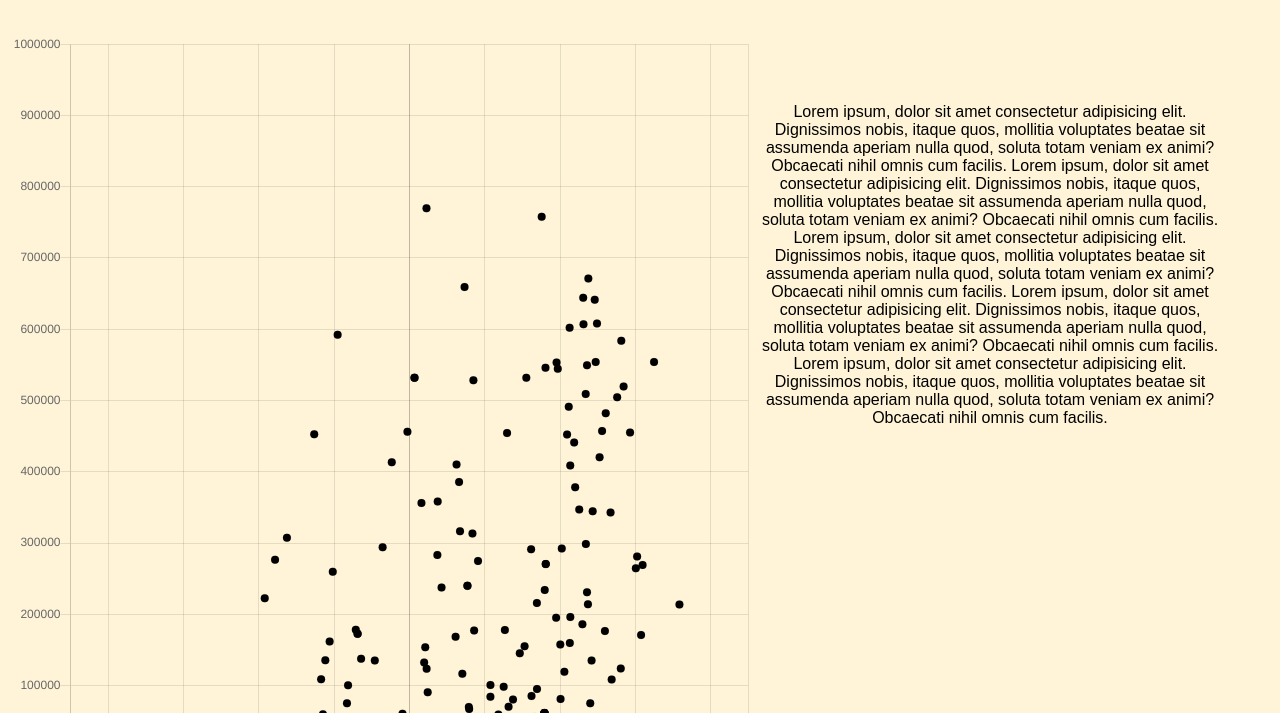
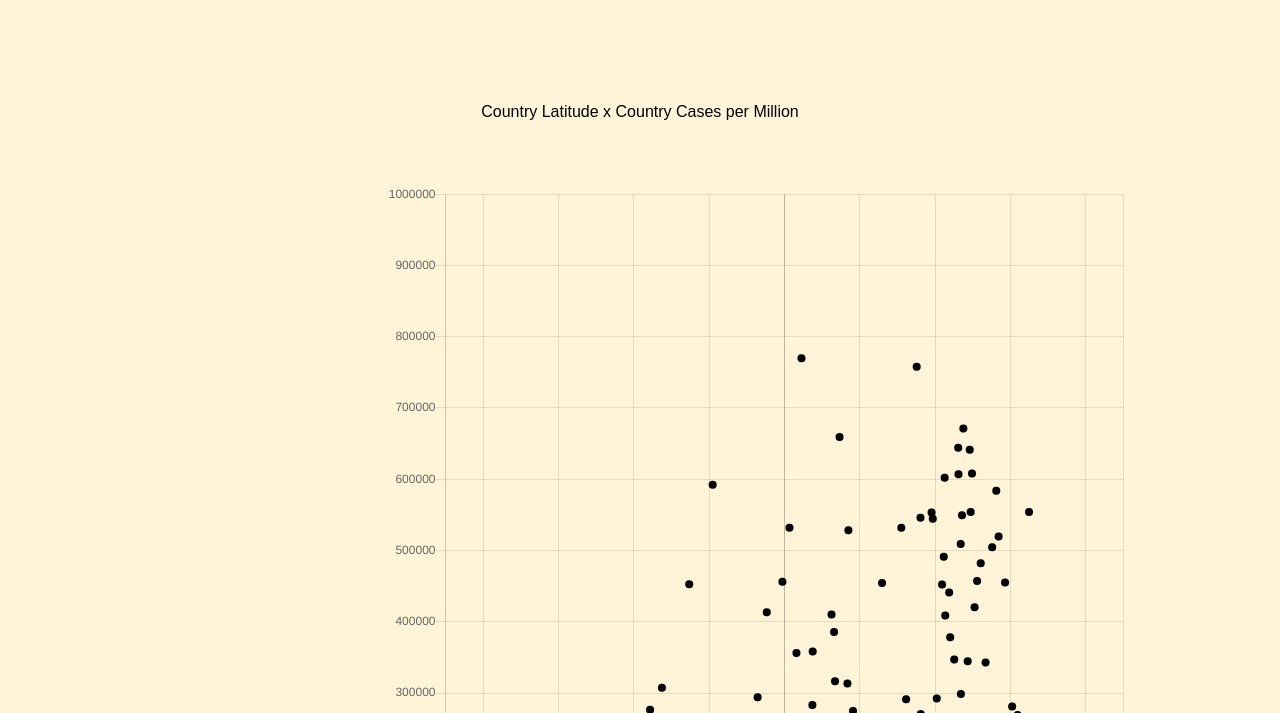
Before and after one commit to MrPuffyWuff/CovidMap, a plain HTML site: page index.html in a window 1280 px wide. Shown: the part 87-800 px from the top of the page. Drawn offline with nearby package versions, Linux system fonts and the light colour scheme.

Commit message:
dasdsasadsda
saddsadsa

```diff
--- a/index.html
+++ b/index.html
@@ -9,215 +9,184 @@
         <br>
         <h1>Mapping Covid Across Country Latitudes</h1>
         <br>
+        <p>
+            Country Latitude x Country Cases per Million
+        </p>
         <div class="chart"><canvas id="myChart" width="300" height="300"></canvas></div>
 
-        <p>
-            Lorem ipsum, dolor sit amet consectetur adipisicing elit.
-            Dignissimos nobis, itaque quos, mollitia voluptates beatae
-            sit assumenda aperiam nulla quod, soluta totam veniam ex animi?
-            Obcaecati nihil omnis cum facilis.
-            Lorem ipsum, dolor sit amet consectetur adipisicing elit.
-            Dignissimos nobis, itaque quos, mollitia voluptates beatae
-            sit assumenda aperiam nulla quod, soluta totam veniam ex animi?
-            Obcaecati nihil omnis cum facilis.
-            Lorem ipsum, dolor sit amet consectetur adipisicing elit.
-            Dignissimos nobis, itaque quos, mollitia voluptates beatae
-            sit assumenda aperiam nulla quod, soluta totam veniam ex animi?
-            Obcaecati nihil omnis cum facilis.
-            Lorem ipsum, dolor sit amet consectetur adipisicing elit.
-            Dignissimos nobis, itaque quos, mollitia voluptates beatae
-            sit assumenda aperiam nulla quod, soluta totam veniam ex animi?
-            Obcaecati nihil omnis cum facilis.
-            Lorem ipsum, dolor sit amet consectetur adipisicing elit.
-            Dignissimos nobis, itaque quos, mollitia voluptates beatae
-            sit assumenda aperiam nulla quod, soluta totam veniam ex animi?
-            Obcaecati nihil omnis cum facilis.
-        </p>
         <script>
+
             var dataPoints = [
-                {x:42.546245, y:602280.44},
-                {x:18.220554, y:274890.88},
-                {x:41.153332, y:119251.03},
-                {x:40.069099, y:157609.66},
-                {x:-11.202692, y:3016.3298},
-                {x:-38.416097, y:222672.42},
-                {x:47.516231, y:671075.8},
-                {x:-25.274398, y:452699},
-                {x:12.52111, y:410271.62},
-                {x:40.143105, y:81251.1},
-                {x:13.193887, y:385510.97},
-                {x:23.684994, y:12111.931},
-                {x:50.503887, y:420389},
-                {x:42.733883, y:196070.16},
-                {x:25.930414, y:454276.25},
-                {x:-3.373056, y:4096.433},
-                {x:9.30769, y:2037.573},
-                {x:32.321384, y:291175.2},
-                {x:4.535277, y:769806.8},
-                {x:-16.290154, y:100367.68},
-                {x:-14.235004, y:178367.94},
-                {x:25.03428, y:98421.81},
-                {x:27.514162, y:80286.07},
-                {x:-22.328474, y:135538.2},
-                {x:53.709807, y:108363.664},
-                {x:17.189877, y:177364.61},
-                {x:56.130366, y:124134.43},
-                {x:46.818188, y:509219.44},
-                {x:-35.675147, y:276684.3},
-                {x:7.369722, y:4533.711},
-                {x:35.86166, y:61456.844},
-                {x:35.86166, y:61456.844},
-                {x:35.86166, y:61456.844},
-                {x:35.86166, y:61456.844},
-                {x:35.86166, y:61456.844},
-                {x:4.570868, y:123605.74},
-                {x:21.521757, y:100694.4},
-                {x:35.126413, y:757736.25},
-                {x:51.165691, y:457124.25},
-                {x:11.825138, y:13798.259},
-                {x:56.26392, y:583817.6},
-                {x:15.414999, y:240044.88},
-                {x:15.414999, y:240044.88},
-                {x:28.033886, y:5985.8096},
-                {x:-1.831239, y:60580.402},
-                {x:58.595272, y:454953.44},
-                {x:26.820553, y:4582.0547},
-                {x:15.179384, y:2988.4568},
-                {x:40.463667, y:292302.16},
-                {x:9.145, y:3998.077},
-                {x:61.92411, y:269282},
-                {x:-16.578193, y:75097.78},
-                {x:7.425554, y:283302.4},
-                {x:46.227638, y:606971.44},
-                {x:-0.803689, y:20186.758},
-                {x:12.262776, y:168419.88},
-                {x:42.315407, y:491301.62},
-                {x:49.465691, y:554150.7},
-                {x:7.946527, y:5198.8057},
-                {x:36.137741, y:546092.3},
-                {x:71.706936, y:213714.42},
-                {x:13.443182, y:4789.353},
-                {x:9.945587, y:9497.935},
-                {x:9.945587, y:9497.935},
-                {x:9.945587, y:9497.935},
-                {x:9.945587, y:9497.935},
-                {x:16.995971, y:528290.6},
-                {x:39.074208, y:553434.75},
-                {x:15.783471, y:70058.414},
-                {x:13.444304, y:316520.7},
-                {x:11.803749, y:4566.056},
-                {x:4.860416, y:90672.76},
-                {x:15.199999, y:45194.61},
-                {x:45.1, y:346914.3},
-                {x:18.971187, y:3022.7048},
-                {x:47.162494, y:231072.11},
-                {x:-0.789275, y:24495.883},
-                {x:53.41291, y:343028.1},
-                {x:31.046051, y:531855.56},
-                {x:20.593684, y:31600.861},
-                {x:33.223191, y:55945.402},
-                {x:32.427908, y:85204.44},
-                {x:64.963051, y:554100.25},
-                {x:41.87194, y:452252.53},
-                {x:49.214439, y:641502.3},
-                {x:18.109581, y:55425.02},
-                {x:30.585164, y:155202.16},
-                {x:36.204824, y:270433.8},
-                {x:36.204824, y:270433.8},
-                {x:-0.023559, y:6343.123},
-                {x:41.20438, y:12788.335},
-                {x:12.565679, y:8099.5405},
-                {x:-3.370417, y:38971.19},
-                {x:-11.875001, y:10919.549},
-                {x:29.31166, y:145394.48},
-                {x:48.019573, y:75088.555},
-                {x:19.85627, y:28979.996},
-                {x:33.854721, y:215842.16},
-                {x:47.166, y:549522.06},
-                {x:6.428055, y:1476.189},
-                {x:-29.609988, y:15807.624},
-                {x:55.169438, y:504745.6},
-                {x:49.815273, y:608099.3},
-                {x:56.879635, y:519795.25},
-                {x:26.3351, y:70221.87},
-                {x:31.791702, y:34265.92},
-                {x:43.750298, y:441115.3},
-                {x:47.411631, y:214118.67},
-                {x:42.708678, y:408818.03},
-                {x:-18.766947, y:2254.9333},
-                {x:17.570692, y:1438.197},
-                {x:46.862496, y:298725.5},
-                {x:14.641528, y:659169.44},
-                {x:21.00789, y:13102.267},
-                {x:16.742498, y:313449.5},
-                {x:35.937496, y:234033.33},
-                {x:-20.348404, y:259710.97},
-                {x:3.202778, y:356207.4},
-                {x:-13.254308, y:4335.124},
-                {x:23.634501, y:59266.996},
-                {x:4.210484, y:153617.53},
-                {x:-18.665695, y:7162.6436},
-                {x:-22.95764, y:59714.82},
-                {x:17.607789, y:376.58063},
-                {x:17.607789, y:376.58063},
-                {x:9.081999, y:1197.378},
-                {x:12.865416, y:2412.8389},
-                {x:52.132633, y:482161.56},
-                {x:60.472024, y:281220.56},
-                {x:28.394857, y:33768.65},
-                {x:-0.522778, y:456221.97},
-                {x:-19.054445, y:592190.9},
-                {x:21.512583, y:84446.055},
-                {x:8.537981, y:237479.92},
-                {x:-9.189967, y:135284.52},
-                {x:12.879721, y:36330.51},
-                {x:30.375321, y:6485.9526},
-                {x:51.919438, y:176481.58},
-                {x:39.399872, y:544405.8},
-                {x:7.51498, y:358299.6},
-                {x:-23.442503, y:108832.664},
-                {x:25.354826, y:177884.27},
-                {x:45.943161, y:186168.56},
-                {x:44.016521, y:378130.1},
-                {x:61.52401, y:170868.36},
-                {x:-1.940278, y:9762.489},
-                {x:-4.679574, y:413432.44},
-                {x:12.862807, y:1711.4327},
-                {x:12.862807, y:1711.4327},
-                {x:60.128161, y:264464.1},
-                {x:1.352083, y:532073.56},
-                {x:1.352083, y:532073.56},
-                {x:46.151241, y:644289.25},
-                {x:48.669026, y:344549.47},
-                {x:14.497401, y:5060.3647},
-                {x:5.152149, y:1535.4547},
-                {x:3.919305, y:132398.22},
-                {x:34.802075, y:2556.4316},
-                {x:15.454166, y:417.33228},
-                {x:8.619543, y:4349.8486},
-                {x:15.870032, y:67030.49},
-                {x:38.861034, y:1746.7688},
-                {x:-8.967363, y:34602.074},
-                {x:38.969719, y:0},
-                {x:33.886917, y:95167.016},
-                {x:-21.178986, y:161746.92},
-                {x:38.963745, y:195325.2},
-                {x:-7.109535, y:293947.25},
-                {x:-6.369028, y:670.23303},
-                {x:48.379433, y:135014.17},
-                {x:1.373333, y:3638.8313},
-                {x:-32.522779, y:307495.94},
-                {x:41.377491, y:5011.083},
-                {x:6.42375, y:19590.816},
-                {x:14.058324, y:116612.4},
-                {x:-15.376706, y:38391.758},
-                {x:-13.759029, y:172831.6},
-                {x:-13.759029, y:172831.6},
-                {x:42.602636, y:159654.83},
-                {x:15.552727, y:312.50916},
-                {x:-12.8275, y:137667.97},
-                {x:-13.133897, y:17361.84},
-                {x:-19.015438, y:16578.691}
+            {x:42.546245, y:602280.44, name:"Andorra"},
+            {x:18.220554, y:274890.88, name:"Anguilla"},
+            {x:41.153332, y:119251.03, name:"Albania"},
+            {x:40.069099, y:157609.66, name:"Armenia"},
+            {x:-11.202692, y:3016.3298, name:"Angola"},
+            {x:-38.416097, y:222672.42, name:"Argentina"},
+            {x:47.516231, y:671075.8, name:"Austria"},
+            {x:-25.274398, y:452699, name:"Australia"},
+            {x:12.52111, y:410271.62, name:"Aruba"},
+            {x:40.143105, y:81251.1, name:"Azerbaijan"},
+            {x:13.193887, y:385510.97, name:"Barbados"},
+            {x:23.684994, y:12111.931, name:"Bangladesh"},
+            {x:50.503887, y:420389, name:"Belgium"},
+            {x:42.733883, y:196070.16, name:"Bulgaria"},
+            {x:25.930414, y:454276.25, name:"Bahrain"},
+            {x:-3.373056, y:4096.433, name:"Burundi"},
+            {x:9.30769, y:2037.573, name:"Benin"},
+            {x:32.321384, y:291175.2, name:"Bermuda"},
+            {x:4.535277, y:769806.8, name:"Brunei"},
+            {x:-16.290154, y:100367.68, name:"Bolivia"},
+            {x:-14.235004, y:178367.94, name:"Brazil"},
+            {x:25.03428, y:98421.81, name:"Bahamas"},
+            {x:27.514162, y:80286.07, name:"Bhutan"},
+            {x:-22.328474, y:135538.2, name:"Botswana"},
+            {x:53.709807, y:108363.664, name:"Belarus"},
+            {x:17.189877, y:177364.61, name:"Belize"},
+            {x:56.130366, y:124134.43, name:"Canada"},
+            {x:46.818188, y:509219.44, name:"Switzerland"},
+            {x:-35.675147, y:276684.3, name:"Chile"},
+            {x:7.369722, y:4533.711, name:"Cameroon"},
+            {x:35.86166, y:61456.844, name:"China"},
+            {x:4.570868, y:123605.74, name:"Colombia"},
+            {x:21.521757, y:100694.4, name:"Cuba"},
+            {x:35.126413, y:757736.25, name:"Cyprus"},
+            {x:51.165691, y:457124.25, name:"Germany"},
+            {x:11.825138, y:13798.259, name:"Djibouti"},
+            {x:56.26392, y:583817.6, name:"Denmark"},
+            {x:15.414999, y:240044.88, name:"Dominica"},
+            {x:28.033886, y:5985.8096, name:"Algeria"},
+            {x:-1.831239, y:60580.402, name:"Ecuador"},
+            {x:58.595272, y:454953.44, name:"Estonia"},
+            {x:26.820553, y:4582.0547, name:"Egypt"},
+            {x:15.179384, y:2988.4568, name:"Eritrea"},
+            {x:40.463667, y:292302.16, name:"Spain"},
+            {x:9.145, y:3998.077, name:"Ethiopia"},
+            {x:61.92411, y:269282, name:"Finland"},
+            {x:-16.578193, y:75097.78, name:"Fiji"},
+            {x:7.425554, y:283302.4, name:"Micronesia"},
+            {x:46.227638, y:606971.44, name:"France"},
+            {x:-0.803689, y:20186.758, name:"Gabon"},
+            {x:12.262776, y:168419.88, name:"Grenada"},
+            {x:42.315407, y:491301.62, name:"Georgia"},
+            {x:49.465691, y:554150.7, name:"Guernsey"},
+            {x:7.946527, y:5198.8057, name:"Ghana"},
+            {x:36.137741, y:546092.3, name:"Gibraltar"},
+            {x:71.706936, y:213714.42, name:"Greenland"},
+            {x:13.443182, y:4789.353, name:"Gambia"},
+            {x:9.945587, y:9497.935, name:"Guinea"},
+            {x:16.995971, y:528290.6, name:"Guadeloupe"},
+            {x:39.074208, y:553434.75, name:"Greece"},
+            {x:15.783471, y:70058.414, name:"Guatemala"},
+            {x:13.444304, y:316520.7, name:"Guam"},
+            {x:11.803749, y:4566.056, name:"Guinea-Bissau"},
+            {x:4.860416, y:90672.76, name:"Guyana"},
+            {x:15.199999, y:45194.61, name:"Honduras"},
+            {x:45.1, y:346914.3, name:"Croatia"},
+            {x:18.971187, y:3022.7048, name:"Haiti"},
+            {x:47.162494, y:231072.11, name:"Hungary"},
+            {x:-0.789275, y:24495.883, name:"Indonesia"},
+            {x:53.41291, y:343028.1, name:"Ireland"},
+            {x:31.046051, y:531855.56, name:"Israel"},
+            {x:20.593684, y:31600.861, name:"India"},
+            {x:33.223191, y:55945.402, name:"Iraq"},
+            {x:32.427908, y:85204.44, name:"Iran"},
+            {x:64.963051, y:554100.25, name:"Iceland"},
+            {x:41.87194, y:452252.53, name:"Italy"},
+            {x:49.214439, y:641502.3, name:"Jersey"},
+            {x:18.109581, y:55425.02, name:"Jamaica"},
+            {x:30.585164, y:155202.16, name:"Jordan"},
+            {x:36.204824, y:270433.8, name:"Japan"},
+            {x:-0.023559, y:6343.123, name:"Kenya"},
+            {x:41.20438, y:12788.335, name:"Kyrgyzstan"},
+            {x:12.565679, y:8099.5405, name:"Cambodia"},
+            {x:-3.370417, y:38971.19, name:"Kiribati"},
+            {x:-11.875001, y:10919.549, name:"Comoros"},
+            {x:29.31166, y:145394.48, name:"Kuwait"},
+            {x:48.019573, y:75088.555, name:"Kazakhstan"},
+            {x:19.85627, y:28979.996, name:"Laos"},
+            {x:33.854721, y:215842.16, name:"Lebanon"},
+            {x:47.166, y:549522.06, name:"Liechtenstein"},
+            {x:6.428055, y:1476.189, name:"Liberia"},
+            {x:-29.609988, y:15807.624, name:"Lesotho"},
+            {x:55.169438, y:504745.6, name:"Lithuania"},
+            {x:49.815273, y:608099.3, name:"Luxembourg"},
+            {x:56.879635, y:519795.25, name:"Latvia"},
+            {x:26.3351, y:70221.87, name:"Libya"},
+            {x:31.791702, y:34265.92, name:"Morocco"},
+            {x:43.750298, y:441115.3, name:"Monaco"},
+            {x:47.411631, y:214118.67, name:"Moldova"},
+            {x:42.708678, y:408818.03, name:"Montenegro"},
+            {x:-18.766947, y:2254.9333, name:"Madagascar"},
+            {x:17.570692, y:1438.197, name:"Mali"},
+            {x:46.862496, y:298725.5, name:"Mongolia"},
+            {x:14.641528, y:659169.44, name:"Martinique"},
+            {x:21.00789, y:13102.267, name:"Mauritania"},
+            {x:16.742498, y:313449.5, name:"Montserrat"},
+            {x:35.937496, y:234033.33, name:"Malta"},
+            {x:-20.348404, y:259710.97, name:"Mauritius"},
+            {x:3.202778, y:356207.4, name:"Maldives"},
+            {x:-13.254308, y:4335.124, name:"Malawi"},
+            {x:23.634501, y:59266.996, name:"Mexico"},
+            {x:4.210484, y:153617.53, name:"Malaysia"},
+            {x:-18.665695, y:7162.6436, name:"Mozambique"},
+            {x:-22.95764, y:59714.82, name:"Namibia"},
+            {x:17.607789, y:376.58063, name:"Niger"},
+            {x:9.081999, y:1197.378, name:"Nigeria"},
+            {x:12.865416, y:2412.8389, name:"Nicaragua"},
+            {x:52.132633, y:482161.56, name:"Netherlands"},
+            {x:60.472024, y:281220.56, name:"Norway"},
+            {x:28.394857, y:33768.65, name:"Nepal"},
+            {x:-0.522778, y:456221.97, name:"Nauru"},
+            {x:-19.054445, y:592190.9, name:"Niue"},
+            {x:21.512583, y:84446.055, name:"Oman"},
+            {x:8.537981, y:237479.92, name:"Panama"},
+            {x:-9.189967, y:135284.52, name:"Peru"},
+            {x:12.879721, y:36330.51, name:"Philippines"},
+            {x:30.375321, y:6485.9526, name:"Pakistan"},
+            {x:51.919438, y:176481.58, name:"Poland"},
+            {x:39.399872, y:544405.8, name:"Portugal"},
+            {x:7.51498, y:358299.6, name:"Palau"},
+            {x:-23.442503, y:108832.664, name:"Paraguay"},
+            {x:25.354826, y:177884.27, name:"Qatar"},
+            {x:45.943161, y:186168.56, name:"Romania"},
+            {x:44.016521, y:378130.1, name:"Serbia"},
+            {x:61.52401, y:170868.36, name:"Russia"},
+            {x:-1.940278, y:9762.489, name:"Rwanda"},
+            {x:-4.679574, y:413432.44, name:"Seychelles"},
+            {x:12.862807, y:1711.4327, name:"Sudan"},
+            {x:60.128161, y:264464.1, name:"Sweden"},
+            {x:1.352083, y:532073.56, name:"Singapore"},
+            {x:46.151241, y:644289.25, name:"Slovenia"},
+            {x:48.669026, y:344549.47, name:"Slovakia"},
+            {x:14.497401, y:5060.3647, name:"Senegal"},
+            {x:5.152149, y:1535.4547, name:"Somalia"},
+            {x:3.919305, y:132398.22, name:"Suriname"},
+            {x:34.802075, y:2556.4316, name:"Syria"},
+            {x:15.454166, y:417.33228, name:"Chad"},
+            {x:8.619543, y:4349.8486, name:"Togo"},
+            {x:15.870032, y:67030.49, name:"Thailand"},
+            {x:38.861034, y:1746.7688, name:"Tajikistan"},
+            {x:-8.967363, y:34602.074, name:"Tokelau"},
+            {x:38.969719, y:0, name:"Turkmenistan"},
+            {x:33.886917, y:95167.016, name:"Tunisia"},
+            {x:-21.178986, y:161746.92, name:"Tonga"},
+            {x:38.963745, y:195325.2, name:"Turkey"},
+            {x:-7.109535, y:293947.25, name:"Tuvalu"},
+            {x:-6.369028, y:670.23303, name:"Tanzania"},
+            {x:48.379433, y:135014.17, name:"Ukraine"},
+            {x:1.373333, y:3638.8313, name:"Uganda"},
+            {x:-32.522779, y:307495.94, name:"Uruguay"},
+            {x:41.377491, y:5011.083, name:"Uzbekistan"},
+            {x:6.42375, y:19590.816, name:"Venezuela"},
+            {x:14.058324, y:116612.4, name:"Vietnam"},
+            {x:-15.376706, y:38391.758, name:"Vanuatu"},
+            {x:-13.759029, y:172831.6, name:"Samoa"},
+            {x:42.602636, y:159654.83, name:"Kosovo"},
+            {x:15.552727, y:312.50916, name:"Yemen"},
+            {x:-12.8275, y:137667.97, name:"Mayotte"},
+            {x:-13.133897, y:17361.84, name:"Zambia"},
+            {x:-19.015438, y:16578.691, name:"Zimbabwe"},
             ]
             new Chart("myChart", {
             type: "scatter",
@@ -226,14 +195,32 @@
                 pointRadius: 4,
                 pointBackgroundColor: "rgb(0,0,0)",
                 data: dataPoints
-                }]
+                }],
+                label: [
+                    "HELLO"
+                ]
             },
             options: {
                 legend: {display: false},
+                plugins: {
+                    tooltip: {
+                        callbacks: {
+                            label: function(context) {
+                                return "HELLO";
+                            }
+                        }
+                    }
+                },
+                subtitle: {
+                    display: true,
+                    position: 'top',
+                    text: ['Screened','Subtitle'],
+                    fontSize: 14
+                },
                 scales: {
                 xAxes: [{ticks: {min: -90, max:90}}],
                 yAxes: [{ticks: {min: 0, max:1000000}}],
-                }
+                },
             }
             });
         </script>
--- a/styles.css
+++ b/styles.css
@@ -15,10 +15,11 @@ body {
     vertical-align: middle;
   }
   .chart {
-    /* left: 50%;
-    transform: translate(50%, 0%); */
+    left: 50%;
+    transform: translate(50%, 0%);
     width: 750px;
     text-align: center;
     vertical-align: middle;
-    float: left;
+    display: inline-block;
+
   }
```
Also changed, not shown: cordinates.txt, 1 other file.
